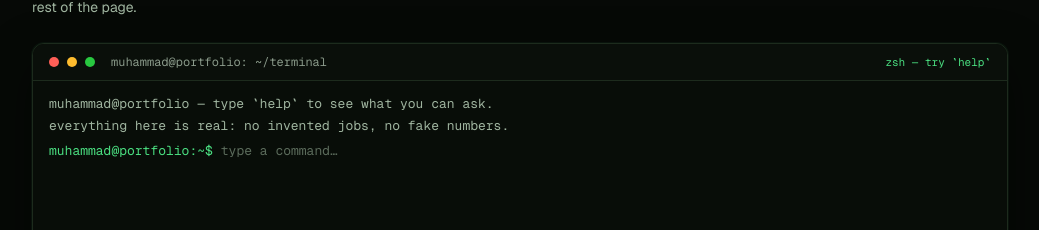
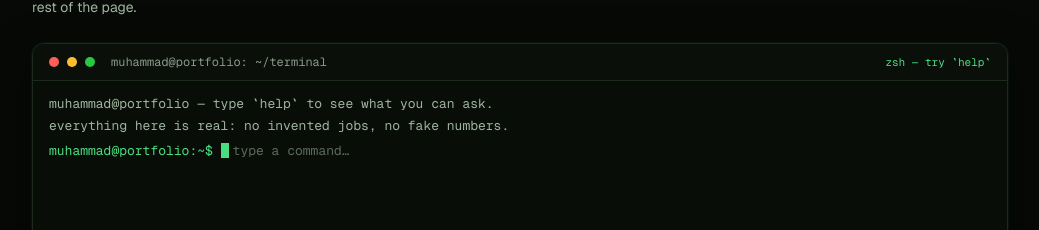
Before and after one commit to M-bit22/portfolio, a Next.js app: page / in a window 1280 px wide. Shown: the part 3097-3327 px from the top of the page, without its empty margins (120-1159 px from the left). Built offline with nearby package versions, Linux system fonts and the light colour scheme.

Commit message:
Make mini-terminal cursor a blinking block that auto-focuses

```diff
--- a/src/app/globals.css
+++ b/src/app/globals.css
@@ -51,6 +51,12 @@ body {
   animation: blink 1.1s step-end infinite;
 }
 
+/* Thick block cursor for the mini-terminal: blinks always, even when
+   the input is not focused, so a viewer sees where to type. */
+.cursor-block {
+  animation: blink 1.1s step-end infinite;
+}
+
 @keyframes pulse-dot {
   0%, 100% { box-shadow: 0 0 0 0 rgba(74, 222, 128, 0.55); }
   50% { box-shadow: 0 0 0 6px rgba(74, 222, 128, 0); }
@@ -87,6 +93,7 @@ body {
 @media (prefers-reduced-motion: reduce) {
   html { scroll-behavior: auto; }
   .cursor-blink,
+  .cursor-block,
   .pulse-dot { animation: none; }
   .reveal { opacity: 1; transform: none; }
   .reveal.is-visible { animation: none; }
--- a/src/components/MiniTerminal.tsx
+++ b/src/components/MiniTerminal.tsx
@@ -1,6 +1,6 @@
 "use client";
 
-import { useRef, useState } from "react";
+import { useEffect, useRef, useState } from "react";
 import { PROFILE, PROJECTS, SKILLS } from "@/data/portfolio";
 
 type Line = { kind: "cmd" | "out" | "err"; text: string };
@@ -37,6 +37,32 @@ export default function MiniTerminal() {
   ]);
   const [value, setValue] = useState("");
   const inputRef = useRef<HTMLInputElement>(null);
+  const containerRef = useRef<HTMLDivElement>(null);
+
+  // Auto-focus the input when the terminal scrolls into view on
+  // non-touch devices, so the viewer can type straight away. The
+  // block cursor blinks regardless of focus; on touch devices we
+  // skip auto-focus so the on-screen keyboard does not pop open
+  // uninvited — tapping the terminal still focuses it.
+  useEffect(() => {
+    if (typeof window === "undefined") return;
+    const isTouch =
+      window.matchMedia("(pointer: coarse)").matches ||
+      "ontouchstart" in window;
+    if (isTouch) return;
+    const el = containerRef.current;
+    if (!el) return;
+    const observer = new IntersectionObserver(
+      (entries) => {
+        if (entries[0]?.isIntersecting) {
+          inputRef.current?.focus({ preventScroll: true });
+        }
+      },
+      { threshold: 0.35 }
+    );
+    observer.observe(el);
+    return () => observer.disconnect();
+  }, []);
 
   function run(raw: string) {
     const cmd = raw.trim();
@@ -130,6 +156,7 @@ export default function MiniTerminal() {
 
   return (
     <div
+      ref={containerRef}
       className="overflow-hidden rounded-xl border border-[#1d2b1d] bg-[#080d08] text-left shadow-[0_0_0_1px_rgba(74,222,128,0.05),0_18px_50px_rgba(0,0,0,0.45)]"
       onClick={() => inputRef.current?.focus()}
     >
@@ -166,6 +193,17 @@ export default function MiniTerminal() {
           <label htmlFor="mini-terminal-input" className="shrink-0 text-[#4ade80]">
             muhammad@portfolio:~$
           </label>
+          {/*
+            The visible line is a mirror of the real input: typed text,
+            then a thick green block cursor, then the grey placeholder
+            (only when empty, so the block sits right after the prompt).
+            The real <input> is transparent and overlays the mirror, so
+            it captures keystrokes and its native caret is hidden —
+            there is exactly one cursor, and it always sits immediately
+            after the typed text, never at the far right end of the line.
+            The block blinks via CSS whether or not the input is focused.
+          */}
+          <div className="relative min-w-0 flex-1 overflow-hidden">
             <input
               id="mini-terminal-input"
               ref={inputRef}
@@ -175,9 +213,15 @@ export default function MiniTerminal() {
               autoCapitalize="off"
               autoCorrect="off"
               spellCheck={false}
-            placeholder="type a command…"
-            className="min-w-0 flex-1 bg-transparent font-mono text-[13px] caret-[#4ade80] text-[#e8f5e8] outline-none placeholder:text-[#5b6b5b]"
+              aria-label="Terminal command input"
+              className="absolute inset-0 h-full w-full bg-transparent font-mono text-[13px] text-transparent caret-transparent outline-none selection:bg-transparent selection:text-transparent"
             />
+            <div aria-hidden="true" className="pointer-events-none flex items-center font-mono text-[13px] leading-relaxed">
+              <span className="whitespace-pre text-[#e8f5e8]">{value}</span>
+              <span className="cursor-block inline-block h-[1.15em] w-[0.6em] shrink-0 bg-[#4ade80]" />
+              {!value && <span className="pl-1 text-[#5b6b5b]">type a command…</span>}
+            </div>
+          </div>
         </form>
       </div>
 
```
Lines whose indentation alone changed are shown as unchanged.
